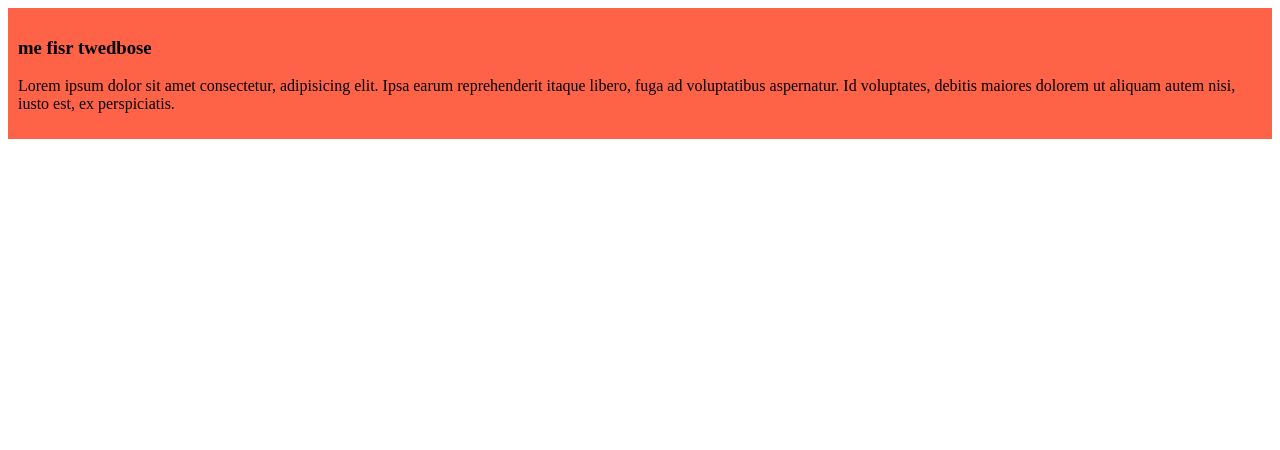
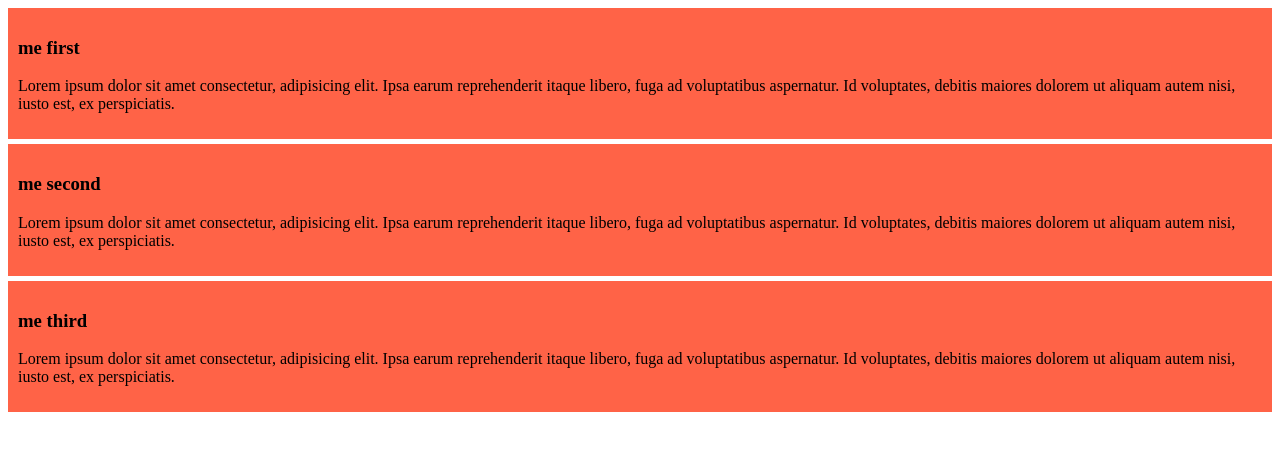
Before and after one commit to tayebidev/my-second-repository, a plain HTML site: page index.html in a window 1280 px wide. Drawn offline with Linux system fonts and the light colour scheme.

Commit message:
added second and third div

```diff
--- a/index.html
+++ b/index.html
@@ -8,9 +8,17 @@
 </head>
 <body>
     <div>
-        <h3>me fisr twedbose
-
-        </h3>
+        <h3>me first</h3>
+        <p>Lorem ipsum dolor sit amet consectetur, adipisicing elit. Ipsa earum reprehenderit itaque libero, fuga ad voluptatibus aspernatur. Id voluptates, debitis maiores dolorem ut aliquam autem nisi, iusto est, ex perspiciatis.
+        </p>
+    </div>
+    <div>
+        <h3>me second</h3>
+        <p>Lorem ipsum dolor sit amet consectetur, adipisicing elit. Ipsa earum reprehenderit itaque libero, fuga ad voluptatibus aspernatur. Id voluptates, debitis maiores dolorem ut aliquam autem nisi, iusto est, ex perspiciatis.
+        </p>
+    </div>
+    <div>
+        <h3>me third</h3>
         <p>Lorem ipsum dolor sit amet consectetur, adipisicing elit. Ipsa earum reprehenderit itaque libero, fuga ad voluptatibus aspernatur. Id voluptates, debitis maiores dolorem ut aliquam autem nisi, iusto est, ex perspiciatis.
         </p>
     </div>
--- a/style/blog.css
+++ b/style/blog.css
@@ -1,4 +1,5 @@
 div{
     background-color: tomato;
     padding: 10px;
+    margin-bottom: 05px;
 }
```
